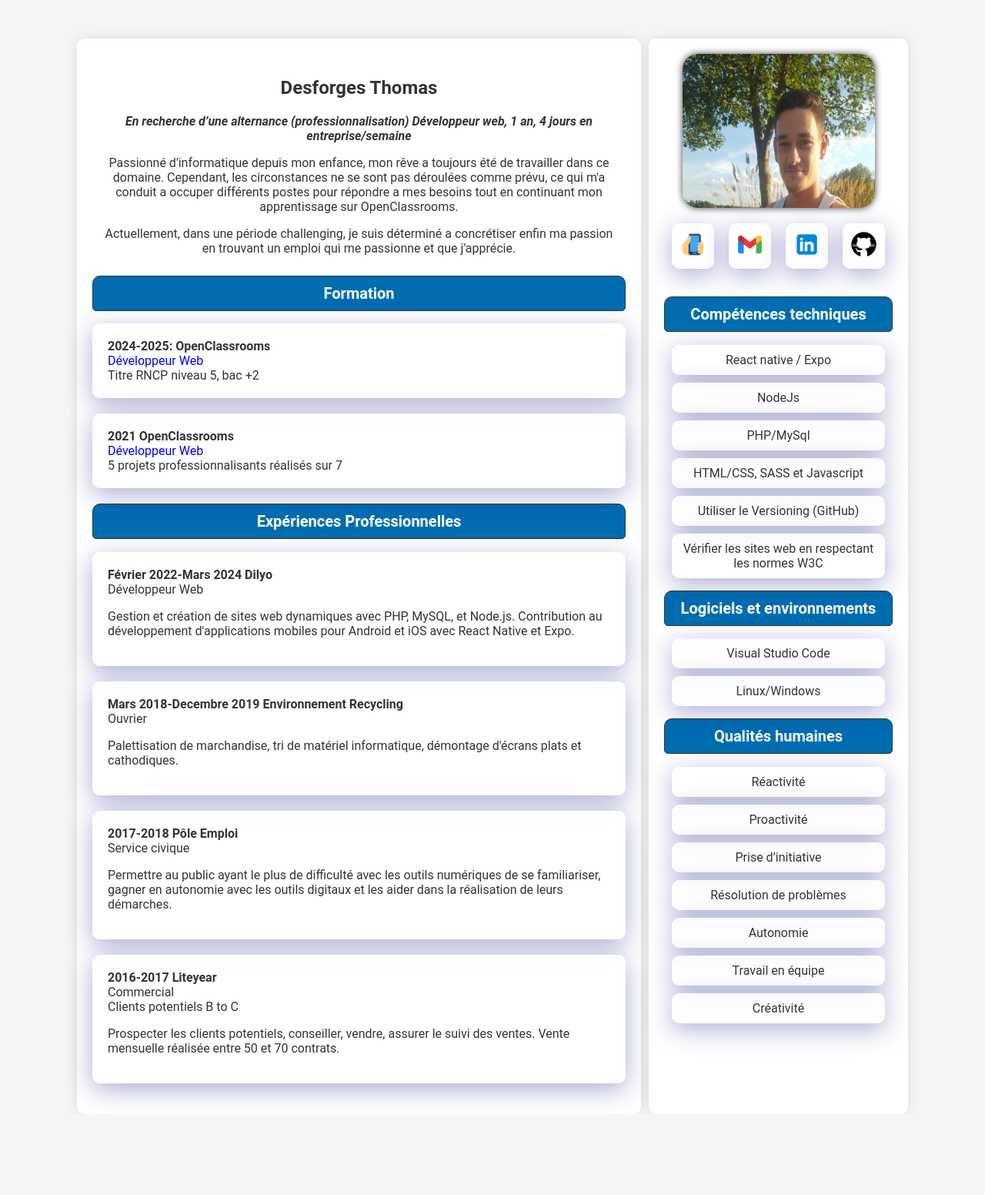
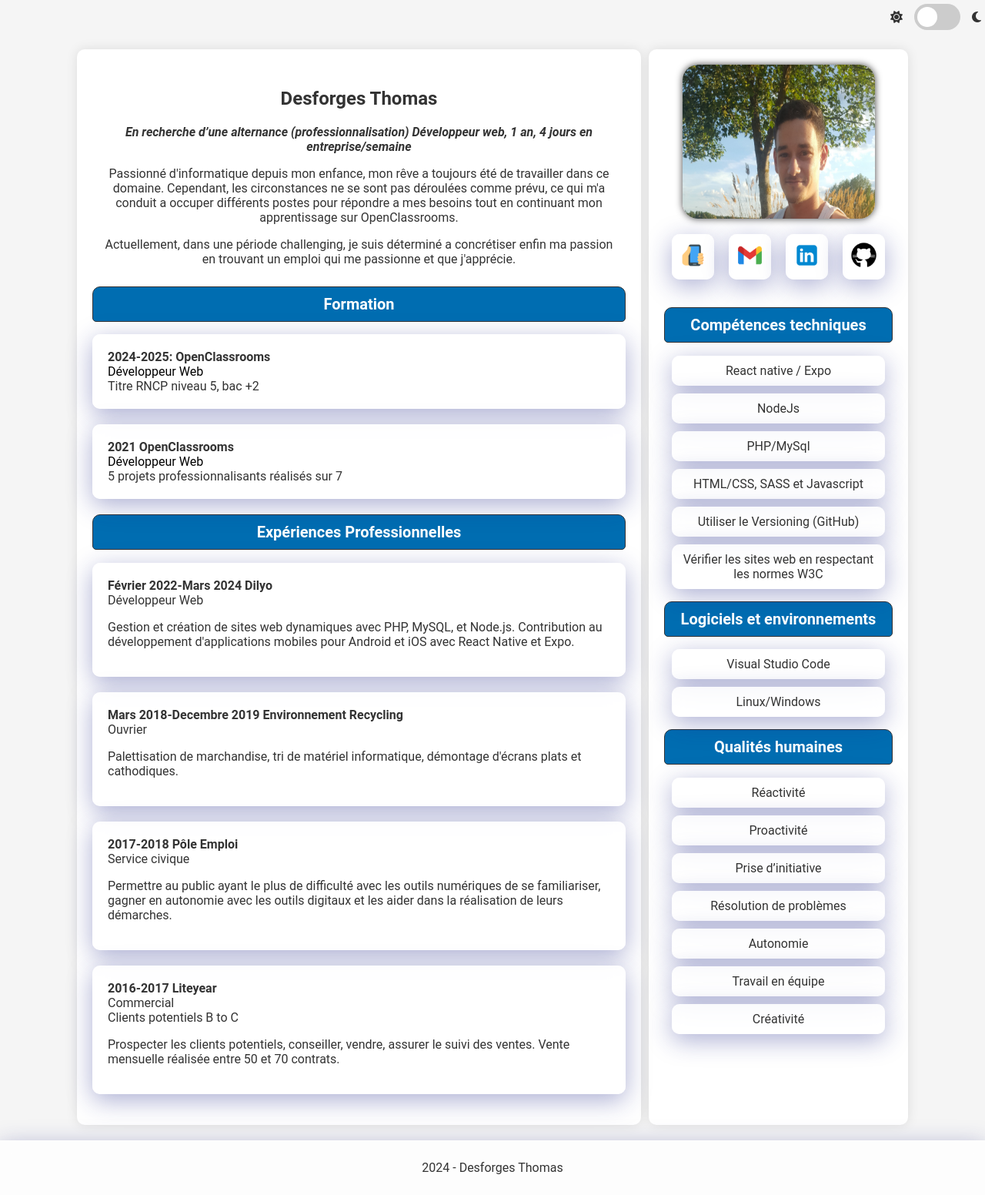
Before and after one commit to tosbas/Cv_2024, a plain HTML site: page index.html in a window 1280 px wide. Shown: the whole page at 77% size. Before the commit the page ends 1447 px from the top, so only its background shows below. Drawn offline with Linux system fonts and the light colour scheme.

Commit message:
Mise en forme 0.4 Ajout footer

```diff
--- a/assets/css/style.css
+++ b/assets/css/style.css
@@ -5,15 +5,17 @@ body {
     height: 100vh;
     background-color: #f5f5f5;
     color: #333;
-    margin: 50px 100px;
+
 }
 
 main {
     display: flex;
+    margin: 20px 100px;
 }
 
 a {
     text-decoration: none;
+    color: #000;
 }
 
 h2 {
@@ -137,9 +139,123 @@ ul li {
     margin: 20px;
 }
 
+footer {
+    background-color: #fff;
+    padding: 10px;
+    text-align: center;
+    background-color: rgba(255, 255, 255, 0.8);
+    backdrop-filter: blur(10px);
+
+    box-shadow: 0 8px 32px 0 rgba(31, 38, 135, 0.37);
+}
+
+.container {
+    display: flex;
+    justify-content: end;
+
+}
+
+.container i {
+    display: flex;
+    align-items: center;
+    padding: 5px;
+}
+
+.switch {
+    display: inline-block;
+    height: 34px;
+    position: relative;
+    width: 60px;
+    margin: 5px 10px;
+}
+
+.switch input {
+    display: none;
+}
+
+.night-mode {
+    background-color: #000000;
+}
+
+.slider {
+    background-color: #ccc;
+    bottom: 0;
+    cursor: pointer;
+    left: 0;
+    position: absolute;
+    right: 0;
+    top: 0;
+    transition: .4s;
+}
+
+.slider:before {
+    background-color: #fff;
+    bottom: 4px;
+    content: "";
+    height: 26px;
+    left: 4px;
+    position: absolute;
+    transition: .4s;
+    width: 26px;
+}
+
+input:checked+.slider {
+    background-color: #66bb6a;
+}
+
+input:checked+.slider:before {
+    transform: translateX(26px);
+}
+
+.slider.round {
+    border-radius: 34px;
+}
+
+.slider.round:before {
+    border-radius: 50%;
+}
+
+.night-mode {
+    background-color: #000000;
+    color: #ffffff;
+}
+
+.night-mode #container-info-general,
+.night-mode #container-info-perso-competences {
+    background-color: #333333;
+    color: #ffffff;
+}
+
+
+.night-mode #section-links ul li a {
+    background-color: #fff;
+    color: #ffffff;
+}
+
+.night-mode .card {
+    background-color: rgba(0, 0, 0, 0.8);
+
+    box-shadow: 0 8px 32px 0 rgba(190, 190, 190, 0.37);
+    color: #ffffff;
+}
+
+.night-mode footer {
+    background-color: #333333;
+}
+
+
+.night-mode a {
+    color: #ffffff;
+}
+
+
+
+
+
 @media screen and (max-width: 1000px) {
     main {
         display: block;
+        margin: 20px;
     }
 
     #container-info-general,
--- a/assets/js/main.js
+++ b/assets/js/main.js
@@ -0,0 +1,12 @@
+const toggleCheckbox = document.getElementById('switch');
+
+toggleCheckbox.addEventListener('change', function (e) {
+
+    const state = e.target.checked;
+
+    if (state) {
+        document.body.classList.add('night-mode');
+    } else {
+        document.body.classList.remove('night-mode');
+    }
+});
--- a/index.html
+++ b/index.html
@@ -5,12 +5,30 @@
     <meta charset="UTF-8">
     <meta name="viewport" content="width=device-width, initial-scale=1.0">
     <link rel="stylesheet" href="./assets/css/style.css">
+    <link rel="stylesheet" href="https://cdnjs.cloudflare.com/ajax/libs/font-awesome/6.5.2/css/all.min.css"
+        integrity="sha512-SnH5WK+bZxgPHs44uWIX+LLJAJ9/2PkPKZ5QiAj6Ta86w+fsb2TkcmfRyVX3pBnMFcV7oQPJkl9QevSCWr3W6A=="
+        crossorigin="anonymous" referrerpolicy="no-referrer" />
+    <meta name="description"
+        content="Découvrez mon parcours professionnel à travers mon CV en ligne. Explorez mes compétences, mes expériences et mes réalisations dans divers domaines.">
     <title>Cv - Desforges Thomas</title>
 </head>
 
 <body>
 
+    <div class="container">
+        <i class="fas fa-sun"></i>
+        <label class="switch" id="switch" for="checkbox">
+            <input type="checkbox" id="checkbox" />
+            <div class="slider round"></div>
+        </label>
+        <i class="fas fa-moon"></i>
+    </div>
+
+
     <main>
+
+
+
         <div id="container-info-general">
 
             <section id="section-projet">
@@ -103,14 +121,14 @@
 
             <section id="section-links">
                 <ul>
-                    <li ><a href="tel:+33661525204" target="_blank" class="card"><img
-                                src="./assets/images/icons8-smartphone-100.png" alt="Mon Numéro"
-                                target="_blank"></a></li>
-                    <li><a href="mailto:rootadm01@gmail.com"  class="card" target="_blank"><img
+                    <li><a href="tel:+33661525204" target="_blank" class="card"><img
+                                src="./assets/images/icons8-smartphone-100.png" alt="Mon Numéro" target="_blank"></a>
+                    </li>
+                    <li><a href="mailto:rootadm01@gmail.com" class="card" target="_blank"><img
                                 src="./assets/images/icons8-gmail-100.png" alt="Mon Gmail"></a></li>
-                    <li><a href="https://www.linkedin.com/in/tosbas"  class="card" target="_blank"><img
+                    <li><a href="https://www.linkedin.com/in/tosbas" class="card" target="_blank"><img
                                 src="./assets/images/icons8-linkedin-100.png" alt="Mon LinkedIn"></a></li>
-                    <li><a href="https://github.com/tosbas"  class="card" target="_blank"><img
+                    <li><a href="https://github.com/tosbas" class="card" target="_blank"><img
                                 src="./assets/images/icons8-github-100.png" width="40" alt="Mon Github"></a></li>
                 </ul>
             </section>
@@ -164,6 +182,10 @@
 
     </main>
 
+    <footer>
+        <p>2024 - Desforges Thomas</p>
+    </footer>
+
     <script src="./assets/js/main.js"></script>
 </body>
 
```
